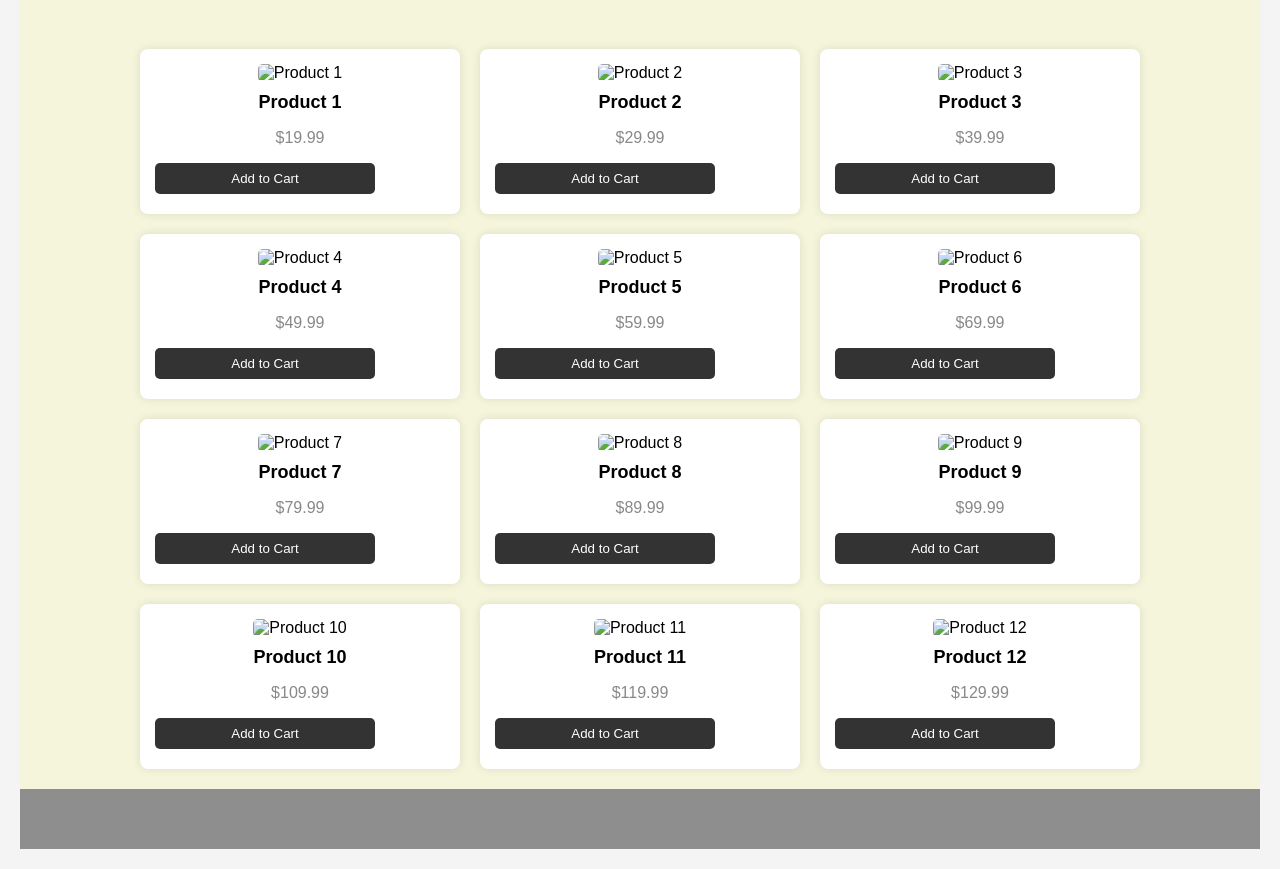
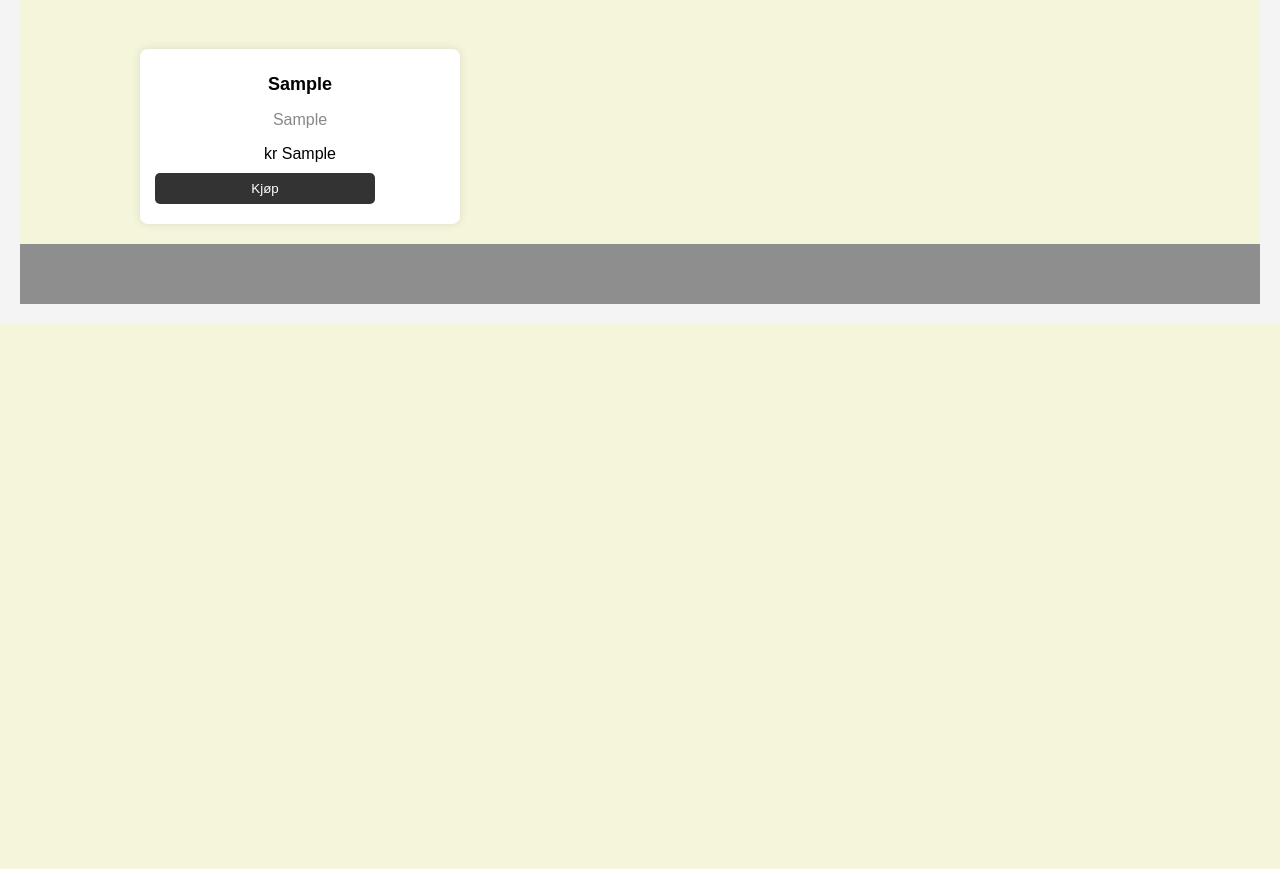
Before and after one commit to steamfan12/butikk, a PHP site: page /indexSiden.php in a window 1280 px wide. Shown: the part 706-1575 px from the top of the page. After the commit the page ends 1030 px from the top, so only its background shows below. Run offline with PHP 8.4, Linux system fonts and the light colour scheme; tables that the repository leaves empty or names only in its code hold one stand-in row (values such as "Sample post"); some libraries are stand-ins or nearby versions.

Commit message:
oppkoblong

```diff
--- a/html/oSteroider.html
+++ b/html/oSteroider.html
@@ -11,8 +11,8 @@
         <h1>Orale Steroider</h1>
         <nav>
             <ul>
-                <li><a href="index.html">Hjem</a></li>
-                <li><a href="oSteroider.html">Orale Steroider</a></li>
+                <li><a href="indexSiden.php">Hjem</a></li>
+                <li><a href="Steroider.html">Orale Steroider</a></li>
                 <!-- Legg til flere navigasjonslinker etter behov -->
             </ul>
         </nav>
--- a/html/produkter.html
+++ /dev/null
@@ -1,134 +0,0 @@
-<!DOCTYPE html>
-<html lang="no">
-<head>
-    <meta charset="UTF-8">
-    <meta name="viewport" content="width=device-width, initial-scale=1.0">
-    <title>Webshop Products</title>
-    <style>
-        body {
-            font-family: Arial, sans-serif;
-            margin: 20px;
-            background: #f4f4f4;
-        }
-        .product-container {
-            display: grid;
-            grid-template-columns: repeat(3, 1fr);
-            gap: 20px;
-            max-width: 1000px;
-            margin: auto;
-        }
-        .product {
-            background: white;
-            padding: 15px;
-            border-radius: 8px;
-            box-shadow: 0 0 10px rgba(0, 0, 0, 0.1);
-            text-align: center;
-        }
-        .product img {
-            width: 100%;
-            height: 200px;
-            object-fit: cover;
-            border-radius: 5px;
-        }
-        .product h3 {
-            font-size: 18px;
-            margin: 10px 0;
-        }
-        .product p {
-            color: #888;
-            font-size: 16px;
-        }
-        .product button {
-            background: #333;
-            color: white;
-            border: none;
-            padding: 8px 15px;
-            cursor: pointer;
-            margin-top: 10px;
-            border-radius: 5px;
-            transition: 0.3s;
-        }
-        .product button:hover {
-            background: #555;
-        }
-    </style>
-</head>
-<body>
-
-    <div class="product-container">
-        <div class="product">
-            <img src="https://via.placeholder.com/200" alt="Product 1">
-            <h3>Product 1</h3>
-            <p>$19.99</p>
-            <button>Add to Cart</button>
-        </div>
-        <div class="product">
-            <img src="https://via.placeholder.com/200" alt="Product 2">
-            <h3>Product 2</h3>
-            <p>$29.99</p>
-            <button>Add to Cart</button>
-        </div>
-        <div class="product">
-            <img src="https://via.placeholder.com/200" alt="Product 3">
-            <h3>Product 3</h3>
-            <p>$39.99</p>
-            <button>Add to Cart</button>
-        </div>
-        <div class="product">
-            <img src="https://via.placeholder.com/200" alt="Product 4">
-            <h3>Product 4</h3>
-            <p>$49.99</p>
-            <button>Add to Cart</button>
-        </div>
-        <div class="product">
-            <img src="https://via.placeholder.com/200" alt="Product 5">
-            <h3>Product 5</h3>
-            <p>$59.99</p>
-            <button>Add to Cart</button>
-        </div>
-        <div class="product">
-            <img src="https://via.placeholder.com/200" alt="Product 6">
-            <h3>Product 6</h3>
-            <p>$69.99</p>
-            <button>Add to Cart</button>
-        </div>
-        <div class="product">
-            <img src="https://via.placeholder.com/200" alt="Product 7">
-            <h3>Product 7</h3>
-            <p>$79.99</p>
-            <button>Add to Cart</button>
-        </div>
-        <div class="product">
-            <img src="https://via.placeholder.com/200" alt="Product 8">
-            <h3>Product 8</h3>
-            <p>$89.99</p>
-            <button>Add to Cart</button>
-        </div>
-        <div class="product">
-            <img src="https://via.placeholder.com/200" alt="Product 9">
-            <h3>Product 9</h3>
-            <p>$99.99</p>
-            <button>Add to Cart</button>
-        </div>
-        <div class="product">
-            <img src="https://via.placeholder.com/200" alt="Product 10">
-            <h3>Product 10</h3>
-            <p>$109.99</p>
-            <button>Add to Cart</button>
-        </div>
-        <div class="product">
-            <img src="https://via.placeholder.com/200" alt="Product 11">
-            <h3>Product 11</h3>
-            <p>$119.99</p>
-            <button>Add to Cart</button>
-        </div>
-        <div class="product">
-            <img src="https://via.placeholder.com/200" alt="Product 12">
-            <h3>Product 12</h3>
-            <p>$129.99</p>
-            <button>Add to Cart</button>
-        </div>
-    </div>
-
-</body>
-</html>
--- /dev/null
+++ b/html/produkter.php
@@ -0,0 +1,114 @@
+<?php
+
+session_start();
+//unset($_SESSION['cart']); //reseter carten til 0 når refresh
+
+
+$cartCount = isset($_SESSION['cart']) ? count($_SESSION['cart']) : 0;
+/*Innlogging til databasen vår
+    Sikkerhetsmessing bør denne infoen ligge i en egen fil
+    utenfor den mappen hvor filene er publisert på internett */
+
+    $dbserver = "127.0.0.1"; //Dette er IP adressen til localhost
+    $dbuser = "root"; //Brukernavnet ditt til databasen på din egen maskin
+    $dbpassword = "root"; //Passordet til databasen din
+    $dbname = "butikkDB"; //Navnet til skjemaet til databasen du skal bruke
+
+    //Oppretter forbindelse til databasen
+    $kobling = new mysqli($dbserver,$dbuser,$dbpassword,$dbname);
+    //$kobling = mysqli_connect($dbserver,$dbuser,$dbpassword,$dbname);
+
+    if($kobling->connect_error){ //Sjekker om oppkoblingen fungerte
+        die("Noe gikk galt: ".$kobling->connect_error);
+    }
+    $kobling -> set_charset("utf8");  //Setter karaktersettet til utf8
+
+    $sql = "SELECT * FROM varer"; //selecter selve vare databasen
+
+    $result = $kobling->query($sql); // fikser buggen litt usikker hvorfor?
+
+
+
+
+
+?>
+
+
+<!DOCTYPE html>
+<html lang="no">
+<head>
+    <meta charset="UTF-8">
+    <meta name="viewport" content="width=device-width, initial-scale=1.0">
+    <title>Webshop Products</title>
+    <style>
+        body {
+            font-family: Arial, sans-serif;
+            margin: 20px;
+            background: #f4f4f4;
+        }
+        .product-container {
+            display: grid;
+            grid-template-columns: repeat(3, 1fr);
+            gap: 20px;
+            max-width: 1000px;
+            margin: auto;
+        }
+        .product {
+            background: white;
+            padding: 15px;
+            border-radius: 8px;
+            box-shadow: 0 0 10px rgba(0, 0, 0, 0.1);
+            text-align: center;
+        }
+        .product img {
+            width: 100%;
+            height: 200px;
+            object-fit: cover;
+            border-radius: 5px;
+        }
+        .product h3 {
+            font-size: 18px;
+            margin: 10px 0;
+        }
+        .product p {
+            color: #888;
+            font-size: 16px;
+        }
+        .product button {
+            background: #333;
+            color: white;
+            border: none;
+            padding: 8px 15px;
+            cursor: pointer;
+            margin-top: 10px;
+            border-radius: 5px;
+            transition: 0.3s;
+        }
+        .product button:hover {
+            background: #555;
+        }
+    </style>
+</head>
+<body>
+
+    <div class="product-container">
+        <div class="product">
+        <?php if ($result && $result->num_rows > 0): ?>
+            <?php while ($row = $result->fetch_assoc()): ?>
+                <div class="product-card">
+                    <div class="product-info">
+                        <h3><?php echo ($row['navn']); ?></h3>
+                        <p><?php echo ($row['beskrivelse']); ?></p>
+                        <div class="price">kr <?php echo ($row['pris']); ?></div>
+                        <button class="buy-button" onclick="addToCart(<?php echo $row['vare_id']; ?>)">Kjøp</button>
+                    </div>
+                </div>
+            <?php endwhile; ?>
+        <?php else: ?>
+            <p>Ingen varer funnet.</p>
+        <?php endif; ?>
+        </div>
+    </div>
+
+</body>
+</html>
--- a/indexSiden.php
+++ b/indexSiden.php
@@ -17,7 +17,7 @@
                 <h1>GainsGarantisten.no</h1>
                 KJØP STEROIDER OG PEPTIDER PÅ NETT
             <?php include 'html/kategorier.html'; ?>
-            <?php include 'html/produkter.html'; ?>
+            <?php include 'html/produkter.php'; ?>
             </section>
         </main>
         <?php include 'php/footer.php' ?>
```
